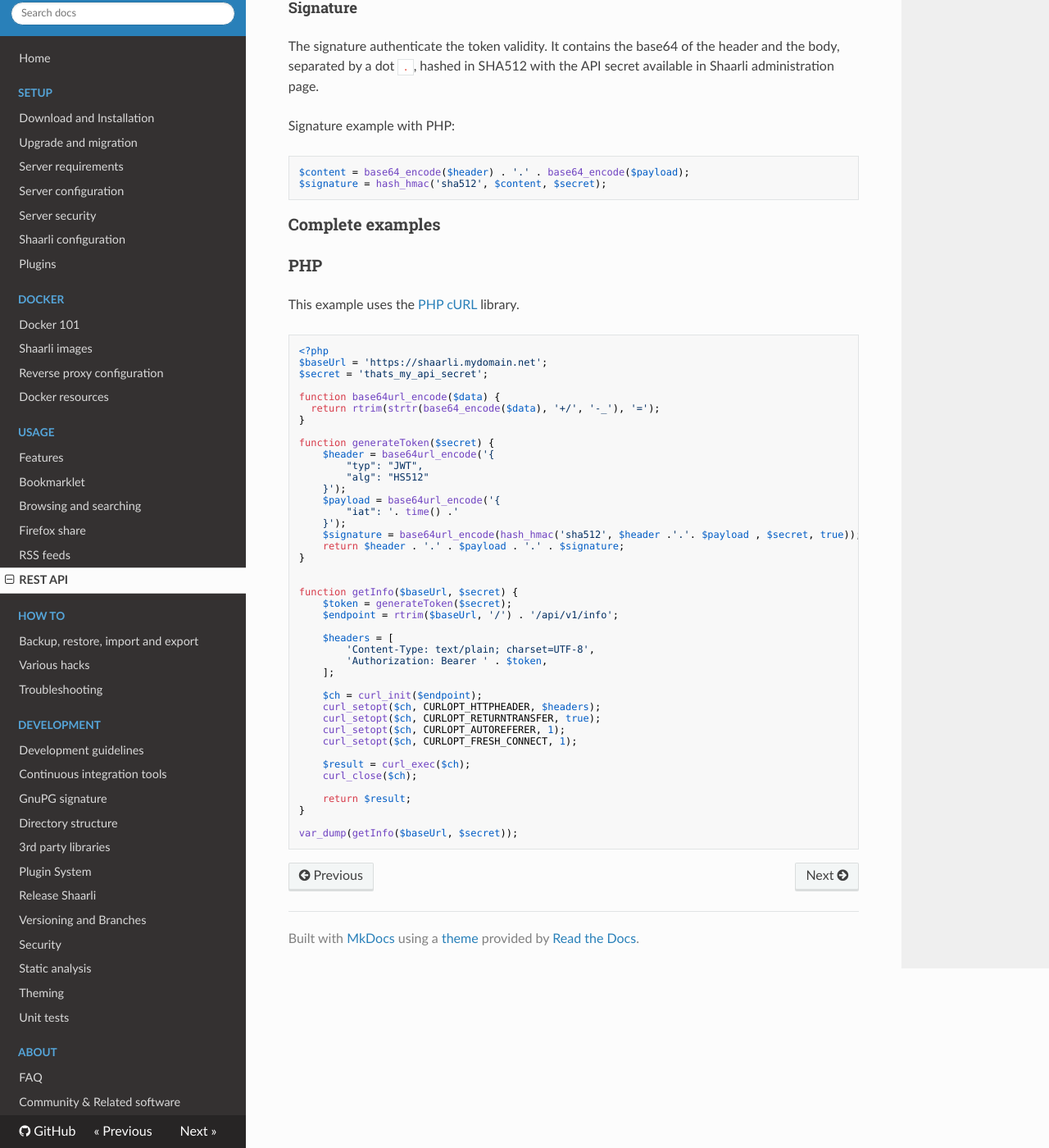
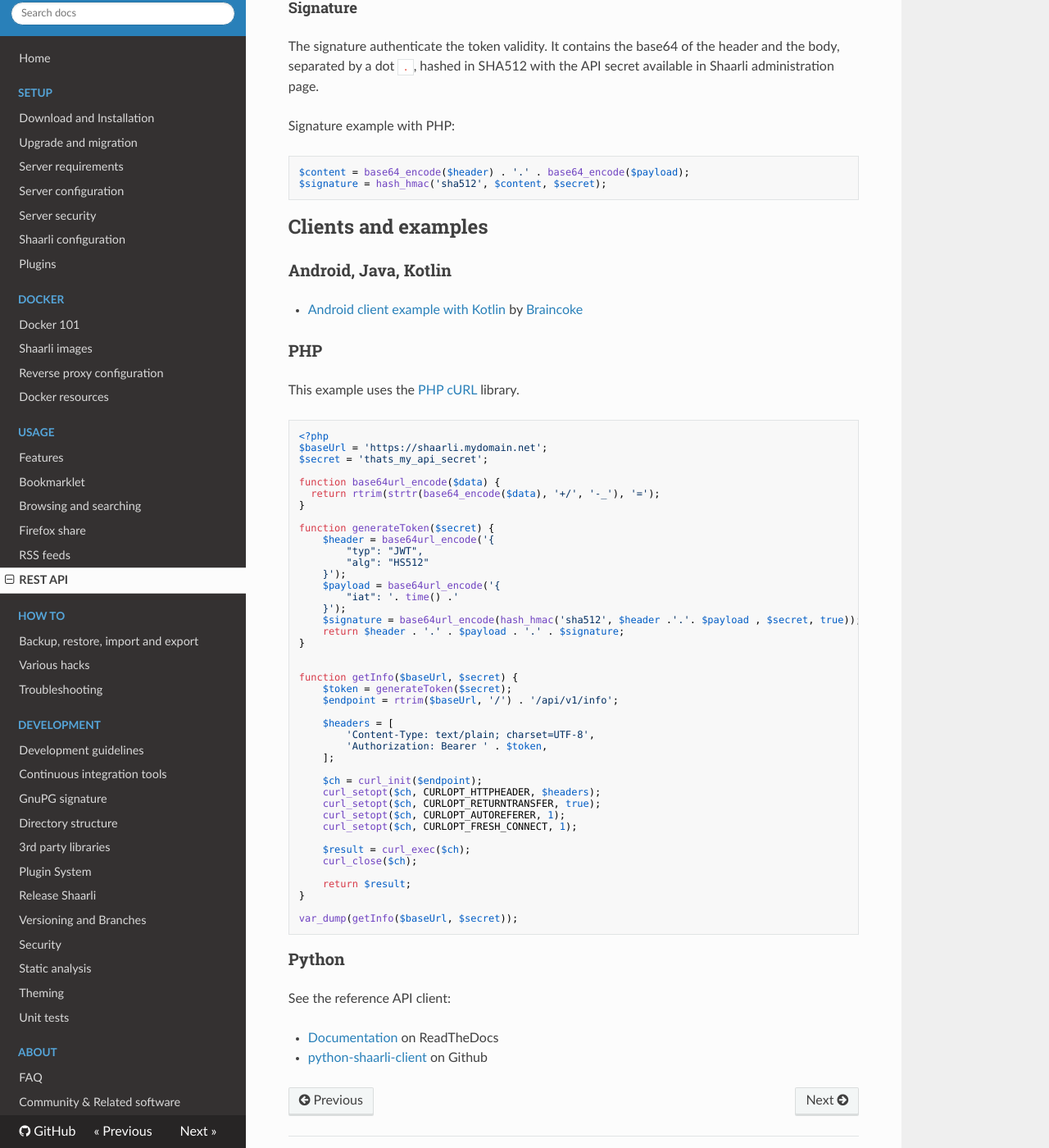
Before and after one commit to sebsauvage/Shaarli, an MkDocs documentation site: the page built from doc/md/REST-API.md, in a window 1280 px wide and 1400 px high, scrolled down 1305 px. Shown: the whole window at 82% size. Built offline with MkDocs 1.6.1, drawn with Linux system fonts in a browser that asks for light colours; nearby versions of some CDN libraries; old or Windows-style settings are respelled for this version of MkDocs.

Commit message:
documentation: add links to example REST API clients
Signed-off-by: VirtualTam <virtualtam@flibidi.net>

````diff
--- a/doc/md/REST-API.md
+++ b/doc/md/REST-API.md
@@ -68,7 +68,12 @@ $signature = hash_hmac('sha512', $content, $secret);
 ```
 
 
-### Complete examples
+## Clients and examples
+### Android, Java, Kotlin
+
+- [Android client example with Kotlin](https://gitlab.com/snippets/1665808)
+  by [Braincoke](https://github.com/Braincoke)
+
 
 ### PHP
 
@@ -119,3 +124,11 @@ function getInfo($baseUrl, $secret) {
 
 var_dump(getInfo($baseUrl, $secret));
 ```
+
+
+### Python
+
+See the reference API client:
+
+- [Documentation](http://python-shaarli-client.readthedocs.io/en/latest/) on ReadTheDocs
+- [python-shaarli-client](https://github.com/shaarli/python-shaarli-client) on Github
````
